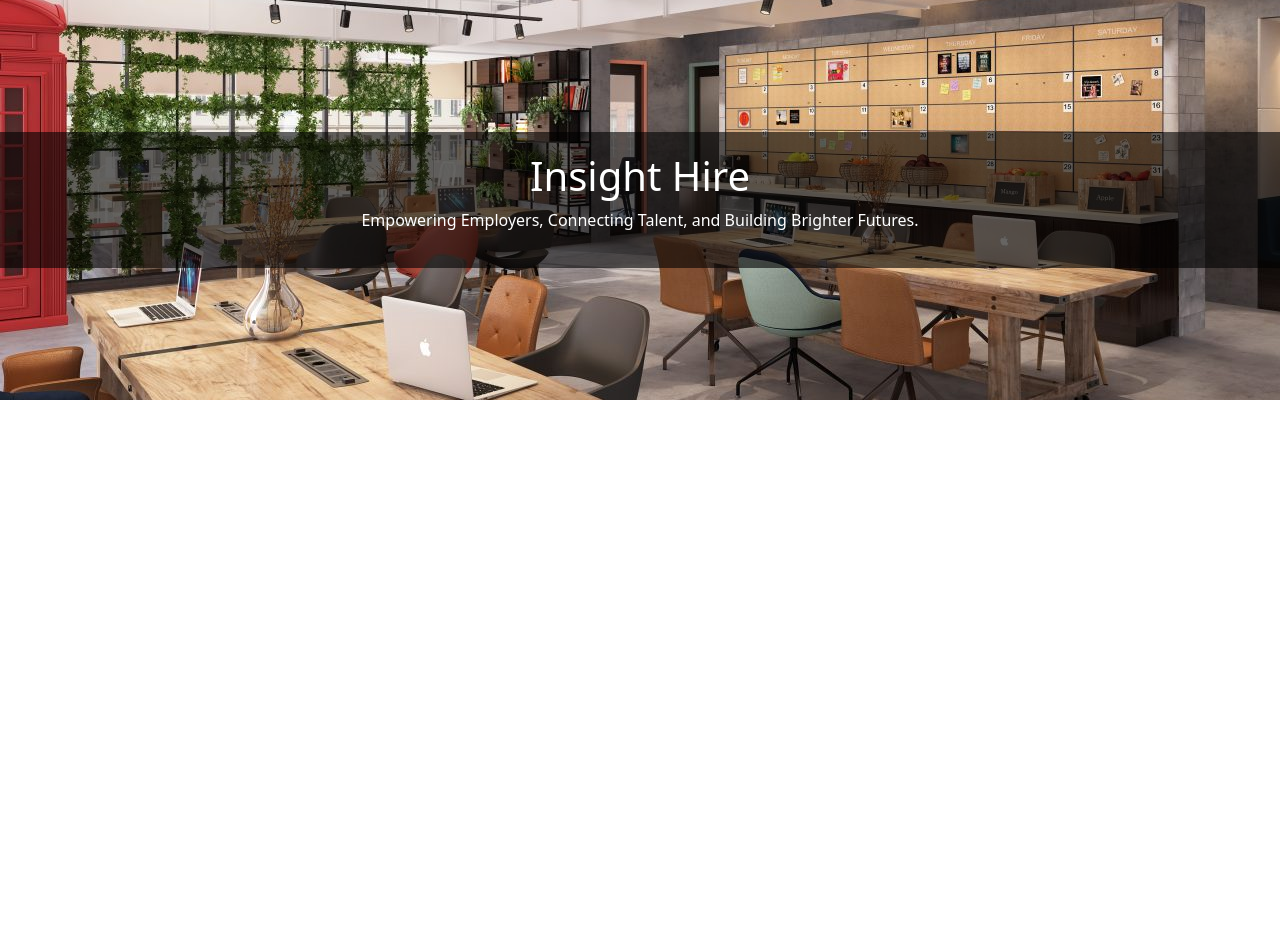
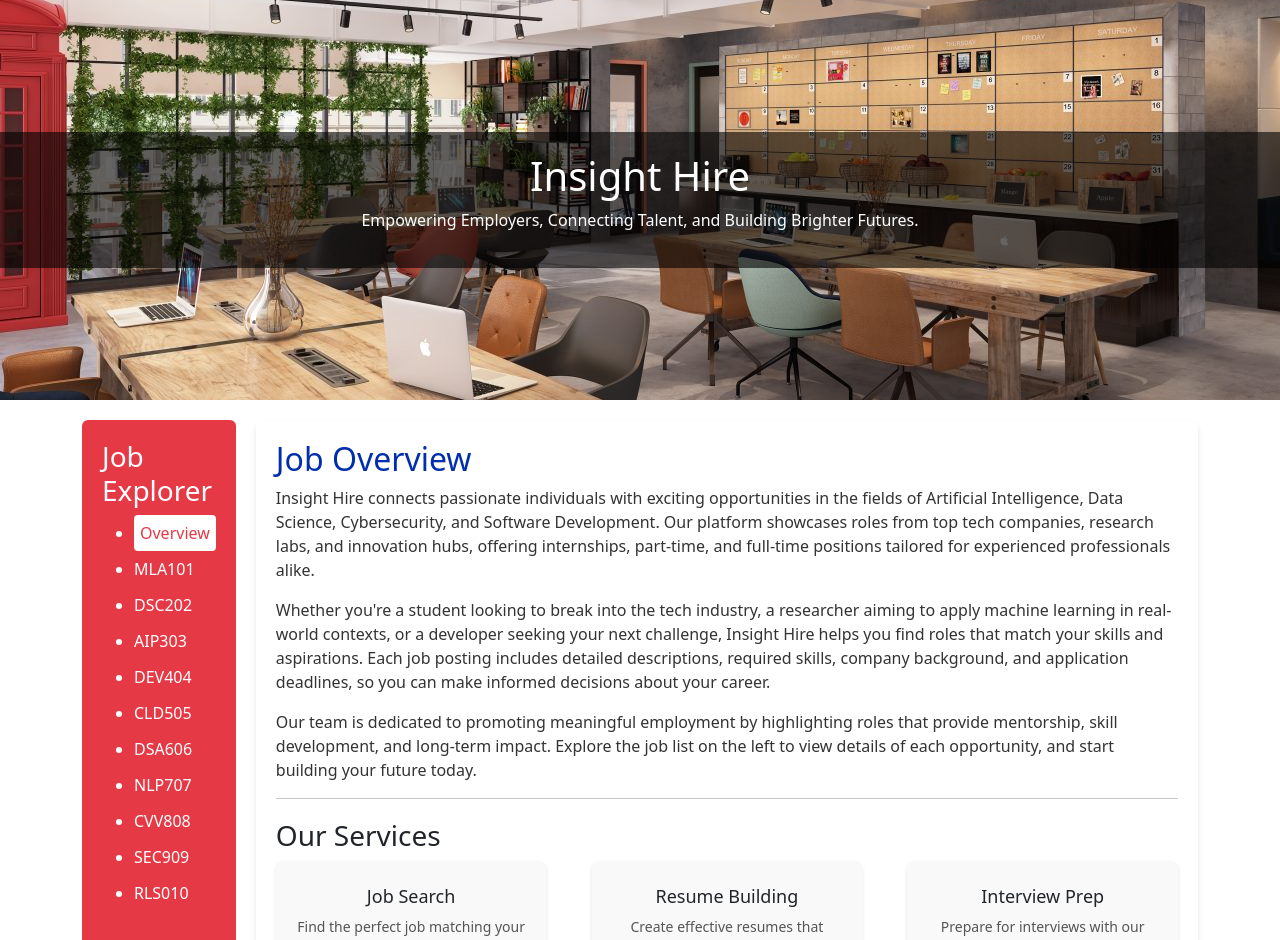
Before and after one commit to HuyNgocDuong/COS30043---Assignment-2, a Vue app in the folder insight-hire/: page / in a window 1280 px wide. Shown: the top 940 px of the page. Before the commit the page ends 800 px from the top, so only its background shows below. Built offline with nearby package versions, Linux system fonts and the light colour scheme.

Commit message:
create and debugging the job explorer
styling tmr

```diff
--- a/insight-hire/package.json
+++ b/insight-hire/package.json
@@ -10,7 +10,8 @@
   "dependencies": {
     "bootstrap": "^5.3.3",
     "core-js": "^3.8.3",
-    "vue": "^3.2.13"
+    "vue": "^3.2.13",
+    "vue-router": "^4.5.0"
   },
   "devDependencies": {
     "@babel/core": "^7.12.16",
--- a/insight-hire/src/App.vue
+++ b/insight-hire/src/App.vue
@@ -1,27 +1,48 @@
 <template>
   <div id="app">
     <Header />
+    <div class="container">
+      <JobList />
+      <router-view />
 
+    </div>
   </div>
 </template>
 
 <script>
-// Import components
 import Header from './components/Header.vue';
+import JobList from './components/JobList.vue';
+//import JobOverview from './components/JobOverview.vue';
 
 export default {
   name: 'App',
   components: {
-    Header
+    Header,
+    JobList,
+    //JobOverview
   }
 };
 </script>
 
 <style>
-/* Global styles */
 body {
   font-family: Arial, sans-serif;
   margin: 0;
   padding: 0;
+  background-color: #f5f5f5;
+}
+
+#app {
+  display: flex;
+  flex-direction: column;
+  min-height: 100vh;
+}
+
+.container {
+  display: flex;
+  flex-direction: row;
+  flex: 1;
+  padding: 20px;
+  gap: 20px;
 }
 </style>
--- a/insight-hire/src/components/JobDetail.vue
+++ b/insight-hire/src/components/JobDetail.vue
@@ -0,0 +1,143 @@
+<template>
+  <div v-if="job">
+    <h3>{{ job.job_title }}</h3>
+    <p><strong>Category:</strong> {{ job.category }}</p>
+    <p><strong>Location:</strong> {{ job.location }}</p>
+    <p><strong>Type:</strong> {{ job.employment_type }}</p>
+    <p><strong>Salary:</strong> {{ job.salary_range }}</p>
+    <p><strong>Skills:</strong> {{ job.required_skills.join(', ') }}</p>
+    <p><strong>Company:</strong> {{ job.company }}</p>
+    <p><strong>Description:</strong> {{ job.job_description }}</p>
+  </div>
+  <div v-else>
+    <p>Job not found.</p>
+  </div>
+</template>
+
+<script>
+export default {
+  props: ['id'],
+
+  data() {
+    return {
+      jobs: [
+        {
+          job_id: "MLA101",
+          job_title: "Machine Learning Intern",
+          category: "AI",
+          location: "Remote",
+          employment_type: "Internship",
+          salary_range: "$25/hr",
+          required_skills: ["Python", "Scikit-learn", "Git"],
+          company: "Swinburne AI Lab",
+          job_description: "Join our AI team to assist with model training, data preprocessing, and evaluation.",
+        },
+        {
+          job_id: "DSC202",
+          job_title: "Data Science Assistant",
+          category: "Data Science",
+          location: "Melbourne",
+          employment_type: "Part-time",
+          salary_range: "$35/hr",
+          required_skills: ["SQL", "Python", "PowerBI"],
+          company: "DataLab Inc.",
+          job_description: "Support the analytics team by preparing datasets, running statistical analyses, and building dashboards.",
+        },
+        {
+          job_id: "AIP303",
+          job_title: "AI Product Engineer",
+          category: "Software Development",
+          location: "Sydney",
+          employment_type: "Full-time",
+          salary_range: "$85,000/year",
+          required_skills: ["TensorFlow", "Java", "AWS"],
+          company: "Tech Innovations Ltd.",
+          job_description: "Develop AI-driven applications and integrate machine learning models into production systems.",
+        },
+        {
+          job_id: "DEV404",
+          job_title: "Full Stack Developer",
+          category: "Software Engineering",
+          location: "Brisbane",
+          employment_type: "Full-time",
+          salary_range: "$90,000/year",
+          required_skills: ["JavaScript", "Vue.js", "Node.js", "MongoDB"],
+          company: "NextGen Software",
+          job_description: "Design, develop, and deploy web applications using modern technologies.",
+        },
+        {
+          job_id: "CLD505",
+          job_title: "Cloud Engineer",
+          category: "Cloud Computing",
+          location: "Perth",
+          employment_type: "Full-time",
+          salary_range: "$100,000/year",
+          required_skills: ["AWS", "Kubernetes", "Terraform"],
+          company: "CloudTech Solutions",
+          job_description: "Build and maintain scalable cloud infrastructure for enterprise clients.",
+        },
+        {
+          job_id: "DSA606",
+          job_title: "Data Analyst",
+          category: "Data Science",
+          location: "Adelaide",
+          employment_type: "Part-time",
+          salary_range: "$40/hr",
+          required_skills: ["SQL", "Excel", "Tableau"],
+          company: "Market Insights Co.",
+          job_description: "Analyze large datasets to extract insights and create data visualizations.",
+        },
+        {
+          job_id: "NLP707",
+          job_title: "NLP Researcher",
+          category: "AI",
+          location: "Remote",
+          employment_type: "Contract",
+          salary_range: "$75,000/year",
+          required_skills: ["NLP", "Python", "Hugging Face Transformers"],
+          company: "AI Research Group",
+          job_description: "Conduct research on natural language processing and develop innovative text analysis models.",
+        },
+        {
+          job_id: "CVV808",
+          job_title: "Computer Vision Engineer",
+          category: "AI",
+          location: "Canberra",
+          employment_type: "Full-time",
+          salary_range: "$110,000/year",
+          required_skills: ["OpenCV", "C++", "Deep Learning"],
+          company: "VisionTech AI",
+          job_description: "Develop advanced computer vision algorithms for real-world applications.",
+        },
+        {
+          job_id: "SEC909",
+          job_title: "Cybersecurity Analyst",
+          category: "Security",
+          location: "Gold Coast",
+          employment_type: "Full-time",
+          salary_range: "$95,000/year",
+          required_skills: ["Cybersecurity", "Penetration Testing", "SIEM"],
+          company: "CyberDefence Australia",
+          job_description: "Protect corporate networks by monitoring threats, conducting security audits, and preventing cyberattacks.",
+        },
+        {
+          job_id: "RLS010",
+          job_title: "Robotics Software Engineer",
+          category: "Robotics",
+          location: "Hobart",
+          employment_type: "Full-time",
+          salary_range: "$120,000/year",
+          required_skills: ["ROS", "C++", "Python"],
+          company: "Autonomous Systems Inc.",
+          job_description: "Design and develop robotics software for autonomous systems.",
+        }
+      ]
+    };
+  },
+  computed: {
+    job() {
+      return this.jobs.find(job => job.job_id === this.id);
+    }
+  }
+};
+</script>
--- a/insight-hire/src/components/JobList.vue
+++ b/insight-hire/src/components/JobList.vue
@@ -0,0 +1,55 @@
+<template>
+  <div class="job-list">
+    <h3>Job Explorer</h3>
+    <ul>
+      <li>
+        <router-link to="/" class="nav-link">
+          <span></span> Overview
+        </router-link>
+      </li>
+      <li v-for="code in jobCodes" :key="code">
+        <router-link :to="'/job/' + code" class="nav-link">
+          {{ code }}
+        </router-link>
+      </li>
+    </ul>
+  </div>
+</template>
+
+<script>
+export default {
+  name: 'JobList',
+  data() {
+    return {
+      jobCodes: [
+        'MLA101', 'DSC202', 'AIP303', 'DEV404', 'CLD505',
+        'DSA606', 'NLP707', 'CVV808', 'SEC909', 'RLS010'
+      ]
+    }
+  }
+}
+</script>
+
+<style scoped>
+.job-list {
+  width: 200px;
+  background-color: #e63946;
+  color: white;
+  padding: 20px;
+  border-radius: 6px;
+}
+
+.nav-link {
+  display: block;
+  color: white;
+  padding: 6px 0;
+  text-decoration: none;
+}
+
+.nav-link.router-link-active {
+  background-color: white;
+  color: #e63946;
+  border-radius: 4px;
+  padding: 6px;
+}
+</style>
--- a/insight-hire/src/components/JobOverview.vue
+++ b/insight-hire/src/components/JobOverview.vue
@@ -0,0 +1,103 @@
+<template>
+  <div class="job-overview">
+    <div class="header1">
+      <h2>Job Overview</h2>
+    </div>
+    <div class="content">
+      <p>
+        Insight Hire connects passionate individuals with exciting opportunities in the fields of
+        Artificial Intelligence, Data Science, Cybersecurity, and Software Development. Our platform
+        showcases roles from top tech companies, research labs, and innovation hubs, offering internships,
+        part-time, and full-time positions tailored for experienced professionals alike.
+      </p>
+      <p>
+        Whether you're a student looking to break into the tech industry, a researcher aiming to apply
+        machine learning in real-world contexts, or a developer seeking your next challenge, Insight Hire
+        helps you find roles that match your skills and aspirations. Each job posting includes detailed
+        descriptions, required skills, company background, and application deadlines, so you can make
+        informed decisions about your career.
+      </p>
+      <p>
+        Our team is dedicated to promoting meaningful employment by highlighting roles that provide
+        mentorship, skill development, and long-term impact. Explore the job list on the left to view
+        details of each opportunity, and start building your future today.
+      </p>
+    </div>
+
+    <hr />
+
+    <div class="services">
+      <h3>Our Services</h3>
+      <div class="service-list">
+        <div class="service-card">
+          <i class="fas fa-search"></i>
+          <h4>Job Search</h4>
+          <p>Find the perfect job matching your skills and goals.</p>
+        </div>
+        <div class="service-card">
+          <i class="fas fa-file-alt"></i>
+          <h4>Resume Building</h4>
+          <p>Create effective resumes that highlight your strengths.</p>
+        </div>
+        <div class="service-card">
+          <i class="fas fa-comments"></i>
+          <h4>Interview Prep</h4>
+          <p>Prepare for interviews with our expert coaching.</p>
+        </div>
+      </div>
+    </div>
+  </div>
+</template>
+
+<style scoped>
+.job-overview {
+  background: white;
+  padding: 20px;
+  border-radius: 8px;
+  box-shadow: 0 4px 6px rgba(0, 0, 0, 0.1);
+}
+
+.header1 h2 {
+  color: #002ead;
+}
+
+.content p {
+  font-size: 16px;
+  color: #333;
+  line-height: 1.5;
+}
+
+.services {
+  margin-top: 20px;
+}
+
+.service-list {
+  display: flex;
+  justify-content: space-between;
+  gap: 15px;
+}
+
+.service-card {
+  background: #f9f9f9;
+  padding: 15px;
+  border-radius: 8px;
+  text-align: center;
+  width: 30%;
+  box-shadow: 0 2px 4px rgba(0, 0, 0, 0.1);
+}
+
+.service-card i {
+  font-size: 30px;
+  color: #002ead;
+}
+
+.service-card h4 {
+  margin-top: 10px;
+  font-size: 18px;
+}
+
+.service-card p {
+  font-size: 14px;
+  color: #555;
+}
+</style>
--- a/insight-hire/src/main.js
+++ b/insight-hire/src/main.js
@@ -1,6 +1,7 @@
 import { createApp } from 'vue'
 import App from './App.vue'
+import router from './router'
 import 'bootstrap/dist/css/bootstrap.min.css';
 import 'bootstrap/dist/js/bootstrap.bundle.min.js';
 
-createApp(App).mount('#app')
+createApp(App).use(router).mount('#app')
--- /dev/null
+++ b/insight-hire/src/router/index.js
@@ -0,0 +1,24 @@
+import { createRouter, createWebHistory } from 'vue-router'
+import JobOverview from '../components/JobOverview.vue'
+import JobDetail from '../components/JobDetail.vue'
+
+const routes = [
+  {
+    path: '/',
+    name: 'Overview',
+    component: JobOverview
+  },
+  {
+    path: '/job/:id',
+    name: 'JobDetail',
+    component: JobDetail,
+    props: true
+  }
+]
+
+const router = createRouter({
+  history: createWebHistory(),
+  routes
+})
+
+export default router
```
Also changed, not shown: 1 other file (tests, documents, lock files or other folders).
